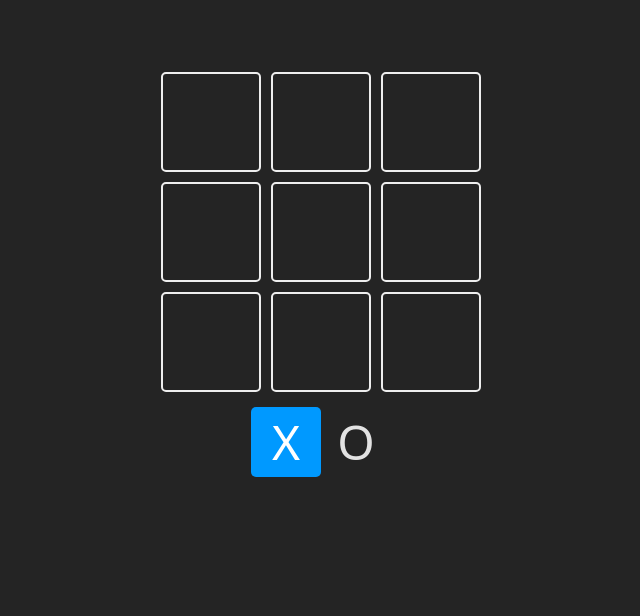
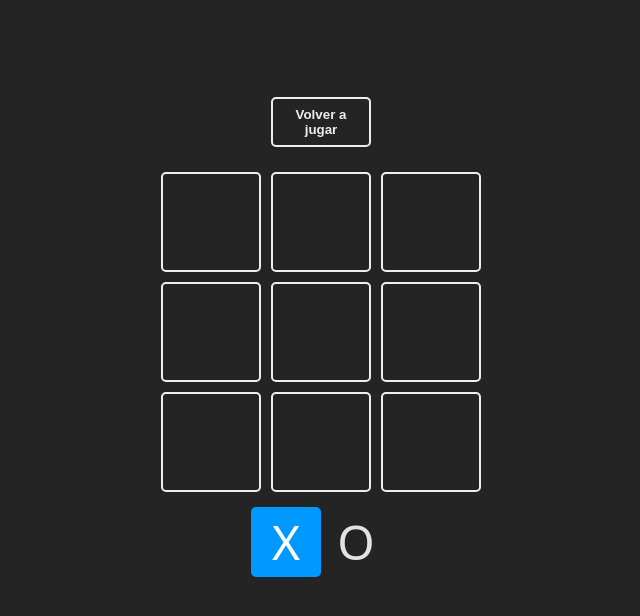
Before and after one commit to 81angelHELP90/TatetiReact, a React (Vite) app: page / in a window 1280 px wide. Shown: the top 616 px of the page, without its empty margins (319-959 px from the left). Built offline with nearby package versions, Linux system fonts and the light colour scheme.

Commit message:
agrego logica para guardar el estado del juego en el local storage

```diff
--- a/src/App.jsx
+++ b/src/App.jsx
@@ -1,141 +1,28 @@
 import { useState } from 'react'
 import './App.css'
 
-import confetti from 'canvas-confetti'
-
-const TURN = {
-  X: 'X',
-  O: 'O'
-}
-
-const Square = ({ children, isSelected, updateBoard, index }) => {
-  const className = `square ${isSelected ? 'is-selected' : ''}`
-  const handleClick = () => {
-    updateBoard(index)
-  }
-
-  return (
-    <div className={className} onClick={handleClick}>
-      {children}
-    </div>
-  )
-}
-
-const WinnerBanner = ({winner, resetGame}) => {
-  //const showText = winner ? 'El ganador es: ' + winner : 'Empate'
-  if(winner) confetti()
-
-  return (
-    <div className='text'>
-      <h1>{winner ? 'El ganador es:' : 'Empate'}</h1>
-      <header className='win'>
-        {winner && <Square>{winner}</Square>}
-      </header>
-      <footer>
-        <button onClick={resetGame}>Volver a jugar</button>
-      </footer>
-    </div>
-  )
-}
+import { Square } from './components/Square'
+import { TURN } from './utils/constants'
+import { checkWinner } from './utils/helpers'
+import { WinnerBanner } from './components/WinnerBanner'
 
 function App() {
   //Estado del newBoard
-  const [board, setBoard] = useState(Array(9).fill(null))
+  const [board, setBoard] = useState(() => {
+    const boardFromStorage = window.localStorage.getItem('board')
+    return boardFromStorage ? JSON.parse(boardFromStorage) : Array(9).fill(null)
+  })
   //Estado para manejar los turnos
-  const [turn, setTurn] = useState(TURN.X)
-
+  const [turn, setTurn] = useState(() => {
+    const turnFromLocalStorage = window.localStorage.getItem('turn')
+    return turnFromLocalStorage ?? TURN.X
+  })
   const [winner, setWinner] = useState(null)
-
-  const getMatrix = (newBoard) => {
-    let matrix = []
-    let tupla = []
-    let index = 0
-
-    newBoard.forEach(item => {
-      index++
-
-      if (index <= 3) {
-        tupla.push(item)
-      }
-
-      if (index == 3) {
-        index = 0
-        matrix.push(tupla)
-        tupla = []
-      }
-    });
-
-    return matrix
-  }
-
-  const checkWinner = (newBoard) => {
-    //Enfoque matriz
-    let matrix = getMatrix(newBoard)
-
-    //Busco el ganador en las diagonales
-    let dWinner = checkDiagonal(matrix)
-    if(dWinner !== '')
-      return dWinner
-
-
-    for (let i = 0; i < 3; i++) {
-      let row = ''
-      let column = ''
-
-      for (let j = 0; j < 3; j++) {
-        row += matrix[i][j]
-        column += matrix[j][i]
-
-        if (j == 2) {
-          //Busco al ganador entre las filas y columnas
-          let winner = checkRowAndColumn([row, column])
-          if(winner !== '')
-            return winner
-        }
-      }
-    }
-
-    return newBoard.every(turn => turn) ? '' : null
-  }
-
-  const checkRowAndColumn = (aGame) => {
-    const WINNER_X = 'XXX'
-    const WINNER_O = 'OOO'
-
-    for (let i = 0; i < aGame.length; i++) {
-      let sGame = aGame[i]
-
-      if (sGame === WINNER_X) return TURN.X
-
-      if (sGame === WINNER_O) return TURN.O
-    }
-
-    return ''
-  }
-
-  const checkDiagonal = (mMatrix) => {
-    let mainDiagonal = []
-    let secondaryDiagonal = []
-
-    for (let i = 0; i < mMatrix.length; i++) {
-      mainDiagonal.push(mMatrix[i][i])
-      secondaryDiagonal.push(mMatrix[i][mMatrix.length - 1 - i])
-    }
-
-    if (mainDiagonal.every(item => item == TURN.X) || mainDiagonal.every(item => item == TURN.O))
-      return mainDiagonal[0]
-
-    if (secondaryDiagonal.every(item => item == TURN.X) || secondaryDiagonal.every(item => item == TURN.O))
-      return secondaryDiagonal[0]
-
-    return ''
-  }
 
   //Actulizo el tablero y alterno turno
   const updateBoard = (index) => {
 
-    if (board[index] || winner)
-      return
+    if (board[index] || winner) return
 
     const newBoard = [...board]
 
@@ -143,6 +30,10 @@ function App() {
     setBoard(newBoard)
 
     const newTurn = turn === TURN.X ? TURN.O : TURN.X
+
+    //Guardo el estado actual del juego:
+    window.localStorage.setItem('board', JSON.stringify(newBoard))
+    window.localStorage.setItem('turn', newTurn)
 
     //Actualiso el estado del turno con el siguiete turno
     setTurn(newTurn)
@@ -162,10 +53,14 @@ function App() {
     setBoard(Array(9).fill(null))
     setTurn(TURN.X)
     setWinner(null)
+
+    localStorage.removeItem('board')
+    localStorage.removeItem('turn')
   }
 
   return (
     <main className='board'>
+      <button onClick={resetGame}>Volver a jugar</button>
       <section className='game'>
         {
           board.map((c, index) => {
@@ -181,12 +76,7 @@ function App() {
         <Square isSelected={turn === TURN.X}>{TURN.X}</Square>
         <Square isSelected={turn === TURN.O}>{TURN.O}</Square>
       </section>
-      { winner !== null && (
-          <section className='winner'>
-            <WinnerBanner winner={winner} resetGame={resetGame}></WinnerBanner>
-          </section>
-        )
-      }
+      <WinnerBanner winner={winner} resetGame={resetGame}></WinnerBanner>
     </main>
   )
 }
--- /dev/null
+++ b/src/components/Square.jsx
@@ -0,0 +1,12 @@
+export const Square = ({ children, isSelected, updateBoard, index }) => {
+  const className = `square ${isSelected ? 'is-selected' : ''}`
+  const handleClick = () => {
+    updateBoard(index)
+  }
+
+  return (
+    <div className={className} onClick={handleClick}>
+      {children}
+    </div>
+  )
+}
--- /dev/null
+++ b/src/components/WinnerBanner.jsx
@@ -0,0 +1,22 @@
+import confetti from 'canvas-confetti'
+import { Square } from './Square'
+
+export const WinnerBanner = ({winner, resetGame}) => {
+    let textResult = winner ? 'El ganador es:' : 'Empate'
+    if(winner == null) return winner
+    if(winner) confetti()
+
+  return (
+    <section className='winner'>
+        <div className='text'>
+        <h1>{textResult}</h1>
+        <header className='win'>
+            {winner && <Square>{winner}</Square>}
+        </header>
+        <footer>
+            <button onClick={resetGame}>Volver a jugar</button>
+        </footer>
+        </div>
+    </section>
+  )
+}
--- /dev/null
+++ b/src/utils/constants.js
@@ -0,0 +1,9 @@
+export const TURN = {
+  X: 'X',
+  O: 'O'
+}
+
+export const WINNER = {
+    X: 'XXX',
+    O: 'OOO',
+}
--- /dev/null
+++ b/src/utils/helpers.js
@@ -0,0 +1,84 @@
+import { TURN, WINNER } from './constants'
+
+export function checkWinner (newBoard) {
+    //Enfoque matriz
+    let matrix = getMatrix(newBoard)
+
+    //Busco el ganador en las diagonales
+    let dWinner = checkDiagonal(matrix)
+    if(dWinner !== '')
+      return dWinner
+
+
+    for (let i = 0; i < 3; i++) {
+      let row = ''
+      let column = ''
+
+      for (let j = 0; j < 3; j++) {
+        row += matrix[i][j]
+        column += matrix[j][i]
+
+        if (j == 2) {
+          //Busco al ganador entre las filas y columnas
+          let winner = checkRowAndColumn([row, column])
+          if(winner !== '')
+            return winner
+        }
+      }
+    }
+
+    return newBoard.every(turn => turn) ? '' : null
+}
+
+const getMatrix = (newBoard) => {
+    let matrix = []
+    let tupla = []
+    let index = 0
+
+    newBoard.forEach(item => {
+      index++
+
+      if (index <= 3) {
+        tupla.push(item)
+      }
+
+      if (index == 3) {
+        index = 0
+        matrix.push(tupla)
+        tupla = []
+      }
+    });
+
+    return matrix
+}
+
+const checkDiagonal = (mMatrix) => {
+    let mainDiagonal = []
+    let secondaryDiagonal = []
+
+    for (let i = 0; i < mMatrix.length; i++) {
+      mainDiagonal.push(mMatrix[i][i])
+      secondaryDiagonal.push(mMatrix[i][mMatrix.length - 1 - i])
+    }
+
+    if (mainDiagonal.every(item => item == TURN.X) || mainDiagonal.every(item => item == TURN.O))
+      return mainDiagonal[0]
+
+    if (secondaryDiagonal.every(item => item == TURN.X) || secondaryDiagonal.every(item => item == TURN.O))
+      return secondaryDiagonal[0]
+
+    return ''
+}
+
+const checkRowAndColumn = (aGame) => {
+
+    for (let i = 0; i < aGame.length; i++) {
+      let sGame = aGame[i]
+
+      if (sGame === WINNER.X) return TURN.X
+
+      if (sGame === WINNER.O) return TURN.O
+    }
+
+    return ''
+}
```
